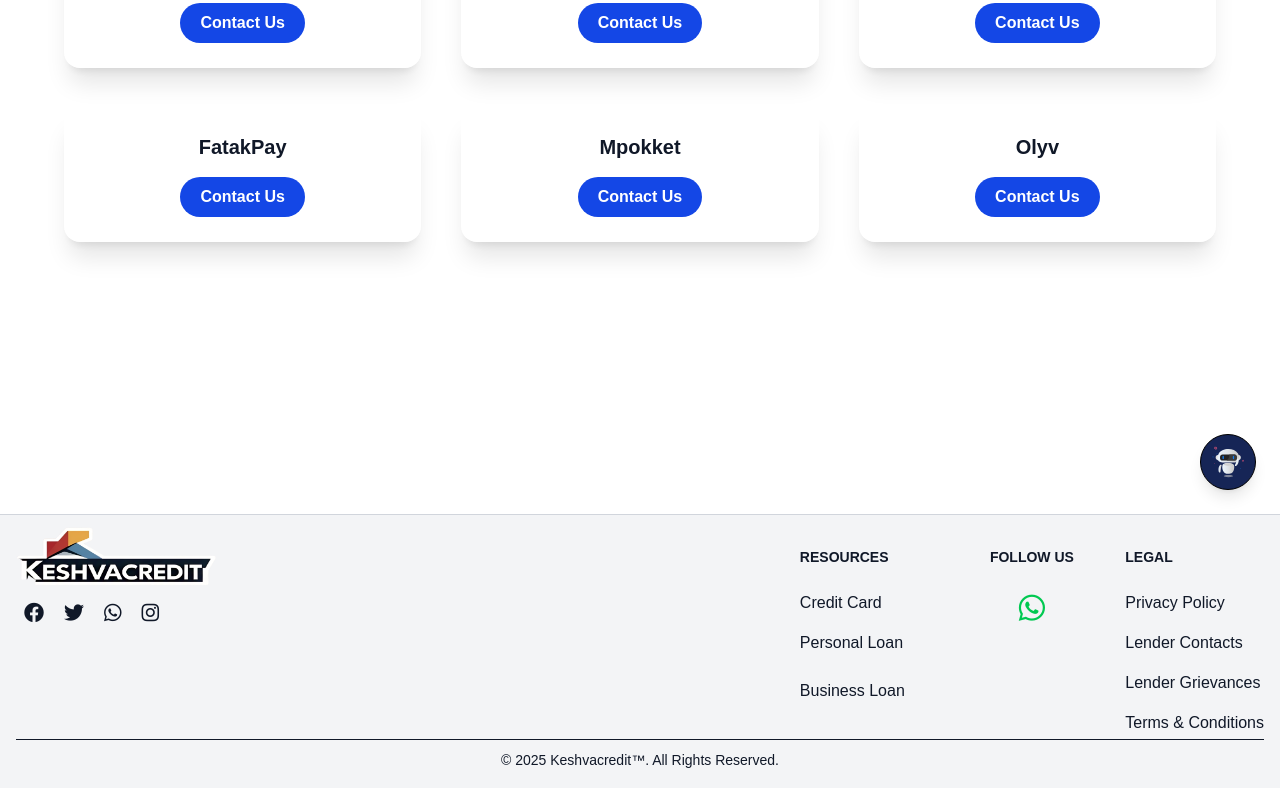
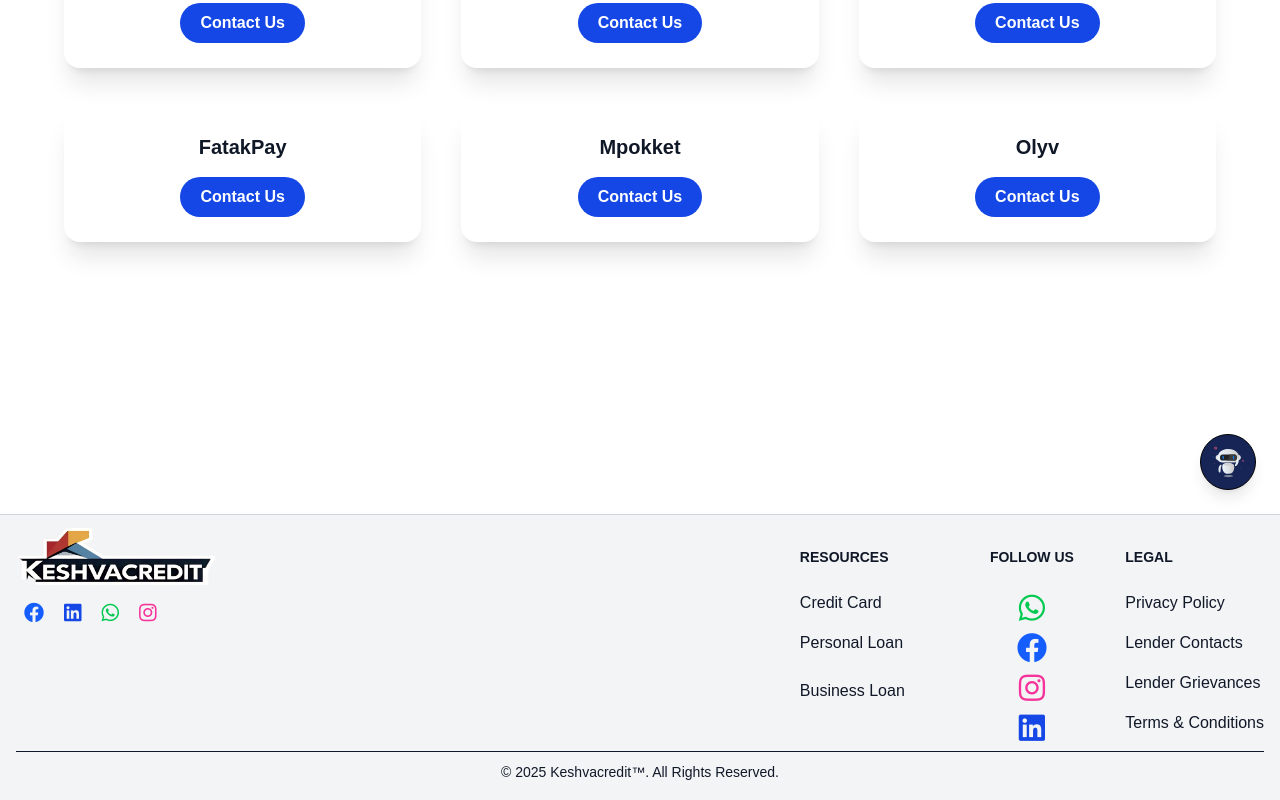
Before and after one commit to situ5901/keshvacredit, a Next.js app: page /Lendercontact in a window 1280 px wide. Shown: the part 286-1086 px from the top of the page. Built offline with nearby package versions, Linux system fonts and the light colour scheme.

Commit message:
link added

```diff
--- a/src/app/Footer/Footer.tsx
+++ b/src/app/Footer/Footer.tsx
@@ -13,9 +13,9 @@ function Footer() {
     const phone = Cookies.get("user_phone");
 
     if (token && phone) {
-      router.push("/short-term-loan"); // ✅ Token & Phone both exist
+      router.push("/short-term-loan");
     } else {
-      openModal(); // ❌ If either is missing, open modal
+      openModal();
     }
   };
 
@@ -36,20 +36,21 @@ function Footer() {
 
             {/* Social Media Icons - Always Aligned Left */}
             <div className="flex justify-start mt-3 ml-2 mb-1 space-x-3 sm:space-x-4 lg:space-x-5">
-              <a href="#" className="hover:opacity-80 text-xl">
+              <a href="https://www.facebook.com/share/1ATVmsgGNK/" className="hover:opacity-80 text-xl text-blue-600">
                 <i className="fab fa-facebook"></i>
                 <span className="sr-only">Facebook</span>
               </a>
-              <a href="#" className="hover:opacity-80 text-xl">
-                <i className="fab fa-twitter"></i>
-                <span className="sr-only">Twitter</span>
+              <a href="https://www.linkedin.com/company/keshvacredit/" className="hover:opacity-80 text-xl text-blue-700">
+                <i className="fab fa-linkedin"></i>
+                <span className="sr-only">LinkedIn</span>
               </a>
-              <a href="https://whatsapp.com/channel/0029Vb5j8WU65yD5kbrEth19 " className="hover:opacity-80 text-xl">
+
+              <a href="https://whatsapp.com/channel/0029Vb5j8WU65yD5kbrEth19 " className="hover:opacity-80 text-xl text-green-500">
                 <i className="fab fa-whatsapp"></i>
                 <span className="sr-only">WhatsApp</span>
               </a>
 
-              <a href="#" className="hover:opacity-80 text-xl">
+              <a href="https://www.instagram.com/keshva_credit" className="hover:opacity-80 text-xl text-pink-500">
                 <i className="fab fa-instagram"></i>
                 <span className="sr-only">Instagram</span>
               </a>
@@ -91,7 +92,8 @@ function Footer() {
             {/* Follow Us Section */}
             <div className="text-center">
               <h2 className="mb-6 text-sm font-semibold">FOLLOW US</h2>
-              <ul className="font-medium flex flex-col items-center gap-4">
+              <ul className="font-medium flex flex-col items-center gap-1">
+                {/* WhatsApp */}
                 <li>
                   <Link
                     href="https://whatsapp.com/channel/0029Vb5j8WU65yD5kbrEth19"
@@ -100,7 +102,37 @@ function Footer() {
                     <i className="fab fa-whatsapp"></i>
                   </Link>
                 </li>
+
+                {/* Facebook */}
+                <li>
+                  <Link
+                    href="https://www.facebook.com/share/1ATVmsgGNK/" // <-- yahan apna Facebook link daal
+                    className="hover:opacity-80 text-3xl text-blue-600"
+                  >
+                    <i className="fab fa-facebook"></i>
+                  </Link>
+                </li>
+
+                {/* Instagram */}
+                <li>
+                  <Link
+                    href="https://www.instagram.com/keshva_credit" // <-- yahan apna Insta link daal
+                    className="hover:opacity-80 text-3xl text-pink-500"
+                  >
+                    <i className="fab fa-instagram"></i>
+                  </Link>
+                </li>
+                <li>
+                  <Link
+                    href="https://www.linkedin.com/company/keshvacredit/" // <-- apna LinkedIn profile link daalna
+                    className="hover:opacity-80 text-3xl text-blue-700"
+                    target="_blank"
+                  >
+                    <i className="fab fa-linkedin"></i>
+                  </Link>
+                </li>
               </ul>
+
             </div>
             {/* Legal Section */}
             <div>
```
